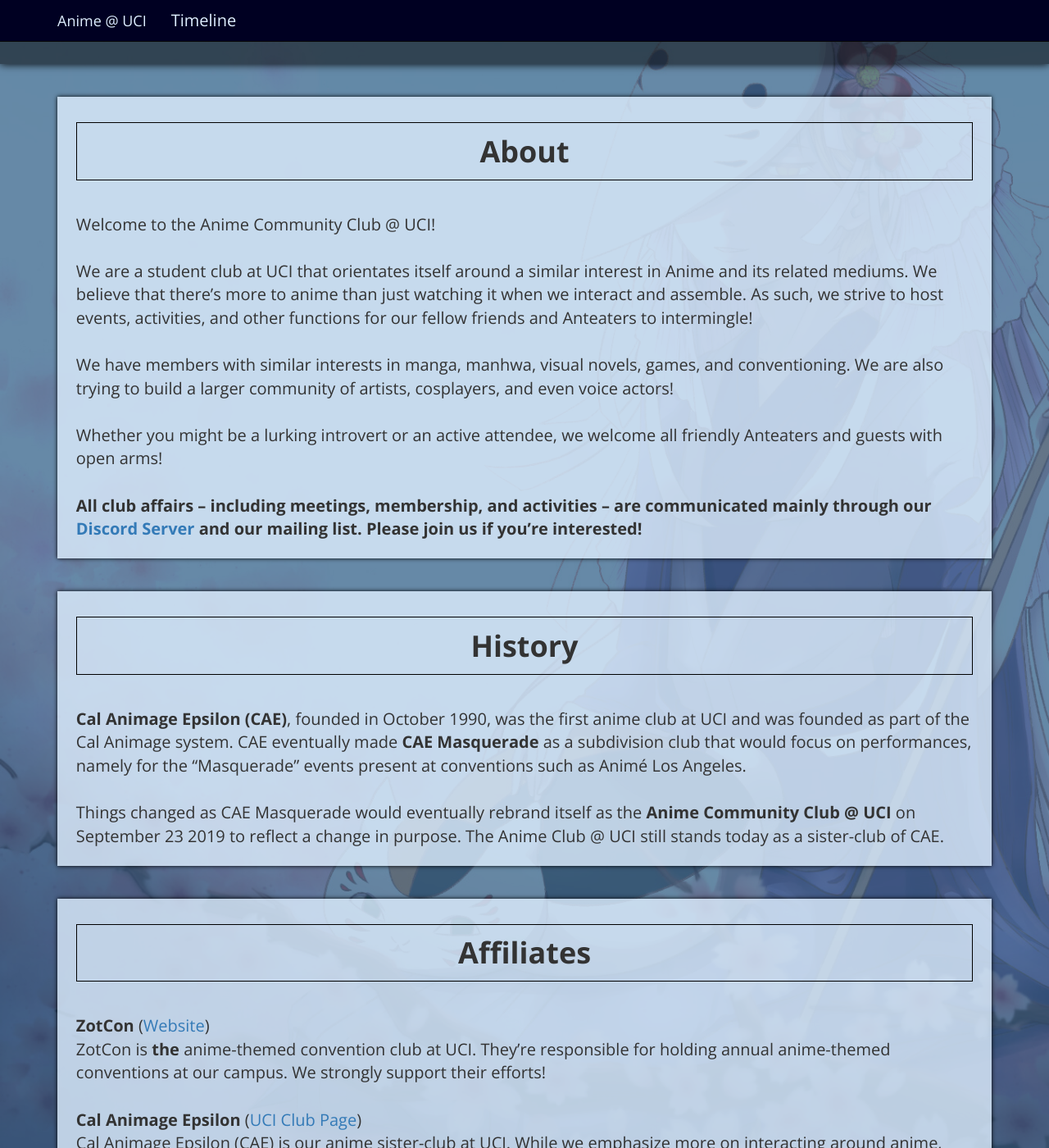
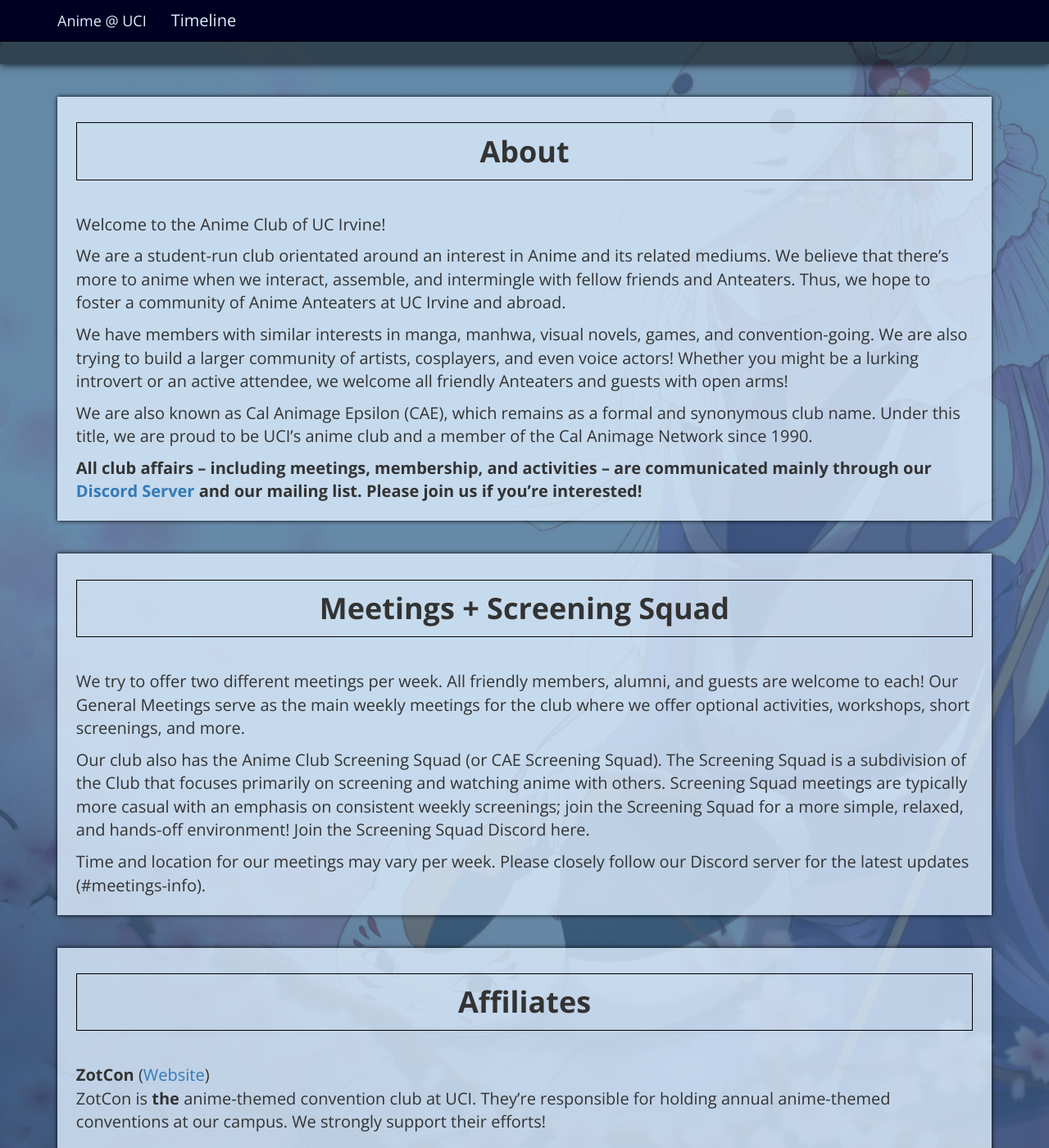
Before and after one commit to jeepracer98/uci.moe, a Jekyll site: the page index.html, which Jekyll copies as it is, in a window 1280 px wide and 1400 px high, scrolled down 716 px. Shown: the whole window at 82% size. Built offline with Jekyll 4.4.1, drawn with Linux system fonts in a browser that asks for light colours; some of the changed text lies outside the part shown.

Commit message:
Added info on index.html
Lots more info

```diff
--- a/index.html
+++ b/index.html
@@ -77,38 +77,46 @@
                         <a name="about"></a>
                         <h1>About</h1>
                         <p>
-    Welcome to the Anime Community Club @ UCI!</br></br>
-
-    We are a student club at UCI that orientates itself around a similar interest in Anime and its related mediums. We believe that there’s more to anime than just watching it when we interact and assemble. As such, we strive to host events, activities, and other functions for our fellow friends and Anteaters to intermingle!</br></br>
-
-    We have members with similar interests in manga, manhwa, visual novels, games, and conventioning. We are also trying to build a larger community of artists, cosplayers, and even voice actors!</br></br>
-
-    Whether you might be a lurking introvert or an active attendee, we welcome all friendly Anteaters and guests with open arms!</br></br>
-
-    <b>All club affairs – including meetings, membership, and activities – are communicated mainly through our <a href="https://discord.gg/xQkGFSw">Discord Server</a> and our mailing list. Please join us if you’re interested!</b>
+                            Welcome to the Anime Club of UC Irvine!
+                        </p>
+                        <p>
+                            We are a student-run club orientated around an interest in Anime and its related mediums. We believe that there’s more to anime when we interact, assemble, and intermingle with fellow friends and Anteaters. Thus, we hope to foster a community of Anime Anteaters at UC Irvine and abroad.
+                        </p>
+                        <p>
+                            We have members with similar interests in manga, manhwa, visual novels, games, and convention-going. We are also trying to build a larger community of artists, cosplayers, and even voice actors! Whether you might be a lurking introvert or an active attendee, we welcome all friendly Anteaters and guests with open arms!
+                        </p>
+                        <p>
+                            We are also known as Cal Animage Epsilon (CAE), which remains as a formal and synonymous club name. Under this title, we are proud to be UCI’s anime club and a member of the Cal Animage Network since 1990.
+                        </p>
+                        <p>
+                            <b>All club affairs – including meetings, membership, and activities – are communicated mainly through our <a href="https://discord.gg/xQkGFSw">Discord Server</a> and our mailing list. Please join us if you’re interested!</b>
                         </p>
                     </div>
                     <div class="section">
-                        <a name="history"></a>
-                        <h1>History</h1>
+                        <a name="meetings"></a>
+                        <h1>Meetings + Screening Squad</h1>
                         <p>
-                            <b>Cal Animage Epsilon (CAE)</b>, founded in October 1990, was the first anime club at UCI and was founded as part of the Cal Animage system. CAE eventually made <b>CAE Masquerade</b> as a subdivision club that would focus on performances, namely for the “Masquerade” events present at conventions such as Animé Los Angeles.<br/><br/>
-
-                        Things changed as CAE Masquerade would eventually rebrand itself as the <b>Anime Community Club @ UCI</b> on September 23 2019 to reflect a change in purpose. The Anime Club @ UCI still stands today as a sister-club of CAE.
+                            We try to offer two different meetings per week. All friendly members, alumni, and guests are welcome to each! Our General Meetings serve as the main weekly meetings for the club where we offer optional activities, workshops, short screenings, and more.
+                        </p>
+                        <p>
+                            Our club also has the Anime Club Screening Squad (or CAE Screening Squad). The Screening Squad is a subdivision of the Club that focuses primarily on screening and watching anime with others. Screening Squad meetings are typically more casual with an emphasis on consistent weekly screenings; join the Screening Squad for a more simple, relaxed, and hands-off environment! Join the Screening Squad Discord here.
+                        </p>
+                        <p>
+                            Time and location for our meetings may vary per week. Please closely follow our Discord server for the latest updates (#meetings-info).
                         </p>
                     </div>
                     <div class="section">
                         <a name="affiliates"></a>
                         <h1>Affiliates</h1>
                         <p>
-    <b>ZotCon</b> (<a href="https://www.zotcon.org">Website</a>)</br>
-    ZotCon is <b>the</b> anime-themed convention club at UCI. They’re responsible for holding annual anime-themed conventions at our campus. We strongly support their efforts!</br></br>
+                            <b>ZotCon</b> (<a href="https://www.zotcon.org">Website</a>)<br />
+                            ZotCon is <b>the</b> anime-themed convention club at UCI. They’re responsible for holding annual anime-themed conventions at our campus. We strongly support their efforts!<br /><br />
 
-    <b>Cal Animage Epsilon</b> (<a href="https://campusgroups.uci.edu/animeclubcae/home/">UCI Club Page</a>)</br>
-    Cal Animage Epsilon (CAE) is our anime sister-club at UCI. While we emphasize more on interacting around anime, CAE focuses more on anime screenings. Many members are members of both clubs!</br></br>
+                            <b>CalAnime Newsletter</b> (<a href="https://calanimenewsletter.wordpress.com/">Website</a>)<br />
+                            The CalAnime Newsletter is a newsletter founded by a group of high schoolers with a passion to keep Californian anime enthusiasts up to date on anime-related content. We are proud to sponsor CalAnime Newsletter and any other passion projects alike!<br /><br />
 
-    <b>osu! UCI</b> (<a href="http://www.osuuci.com">Website</a>)</br>
-    Anteaters who play osu! What more can you ask for?
+                            <b>osu! UCI</b> (<a href="http://www.osuuci.com">Website</a>)<br />
+                            Anteaters who play osu! What more can you ask for?
                         </p>
                     </div>
                 </main>
```
